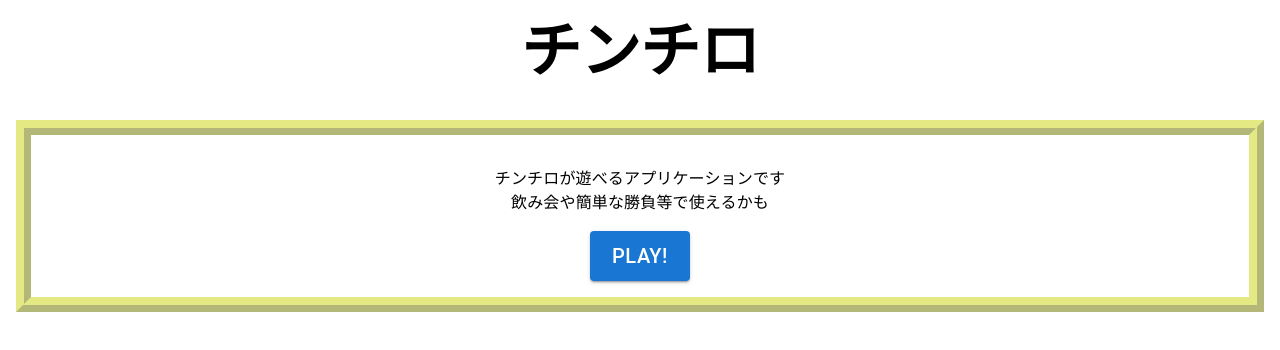
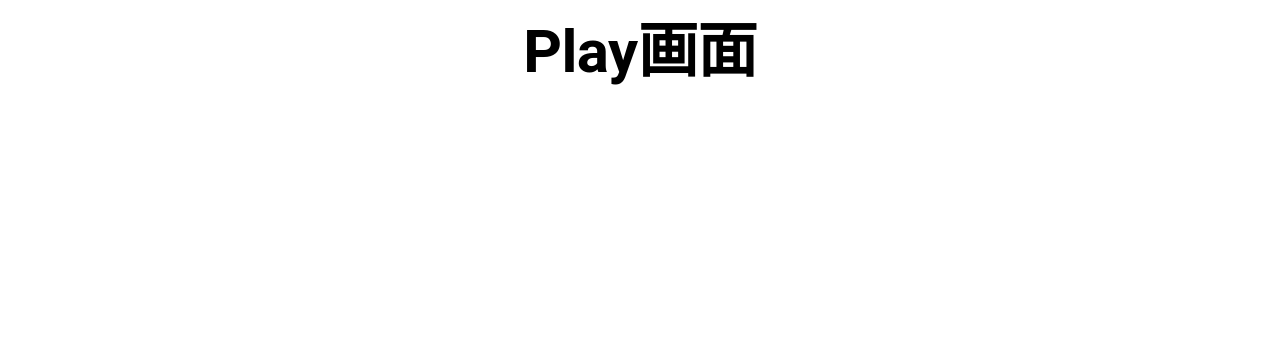
Before and after one commit to yukinanonext/tintiro, a React (Create React App) app: page /tintiro/play in a window 1280 px wide. Shown: the top 350 px of the page. Built offline with nearby package versions, Linux system fonts and the light colour scheme.

Commit message:
router-dom導入、Play押下でPlay画面に遷移

```diff
--- a/src/App.tsx
+++ b/src/App.tsx
@@ -1,11 +1,18 @@
 import React from "react";
+import { BrowserRouter, Route, Routes } from "react-router-dom";
 import "./App.css";
 import { Home } from "./pages/Home";
+import { Play } from "./pages/Play";
 
 function App() {
   return (
     <div className="App">
-      <Home />
+      <BrowserRouter>
+        <Routes>
+          <Route path={`/tintiro`} element={<Home />} />
+          <Route path={`/tintiro/play`} element={<Play />} />
+        </Routes>
+      </BrowserRouter>
     </div>
   );
 }
--- a/src/pages/Home.tsx
+++ b/src/pages/Home.tsx
@@ -1,5 +1,5 @@
 import { Box, Button, Typography } from "@mui/material";
-import { width } from "@mui/system";
+import { Link } from "react-router-dom";
 
 export const Home = () => {
   return (
@@ -28,7 +28,12 @@ export const Home = () => {
           variant="contained"
           sx={{ width: 100, height: 50, fontSize: "20px" }}
         >
-          Play!
+          <Link
+            to={`/tintiro/play`}
+            style={{ color: "white", textDecoration: "none" }}
+          >
+            Play!
+          </Link>
         </Button>
       </Box>
     </div>
--- /dev/null
+++ b/src/pages/Play.tsx
@@ -0,0 +1,17 @@
+import { Typography } from "@mui/material";
+
+export const Play = () => {
+  return (
+    <div>
+      <Typography
+        variant="h2"
+        sx={{
+          p: 2,
+          fontWeight: "bold",
+        }}
+      >
+        Play画面
+      </Typography>
+    </div>
+  );
+};
```
